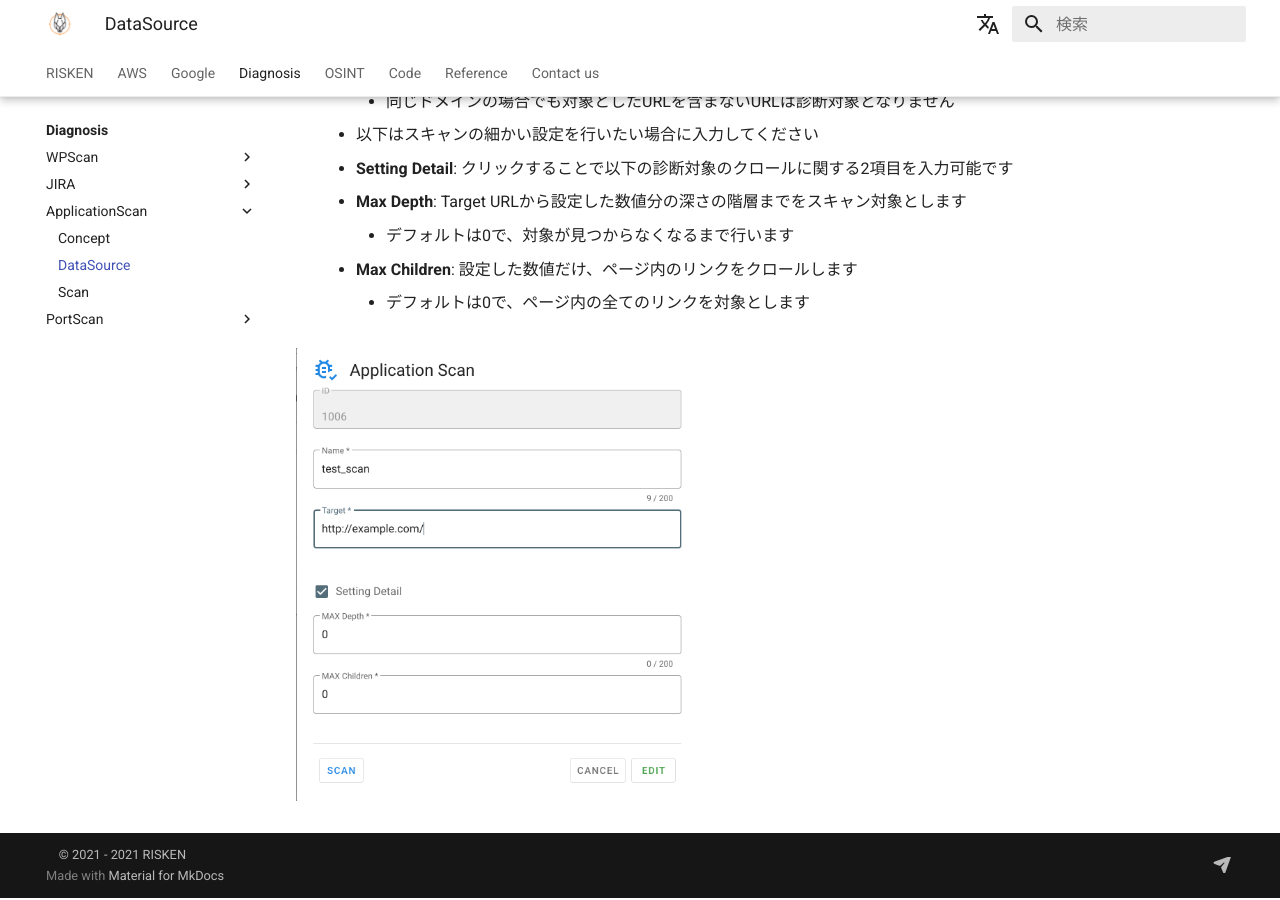
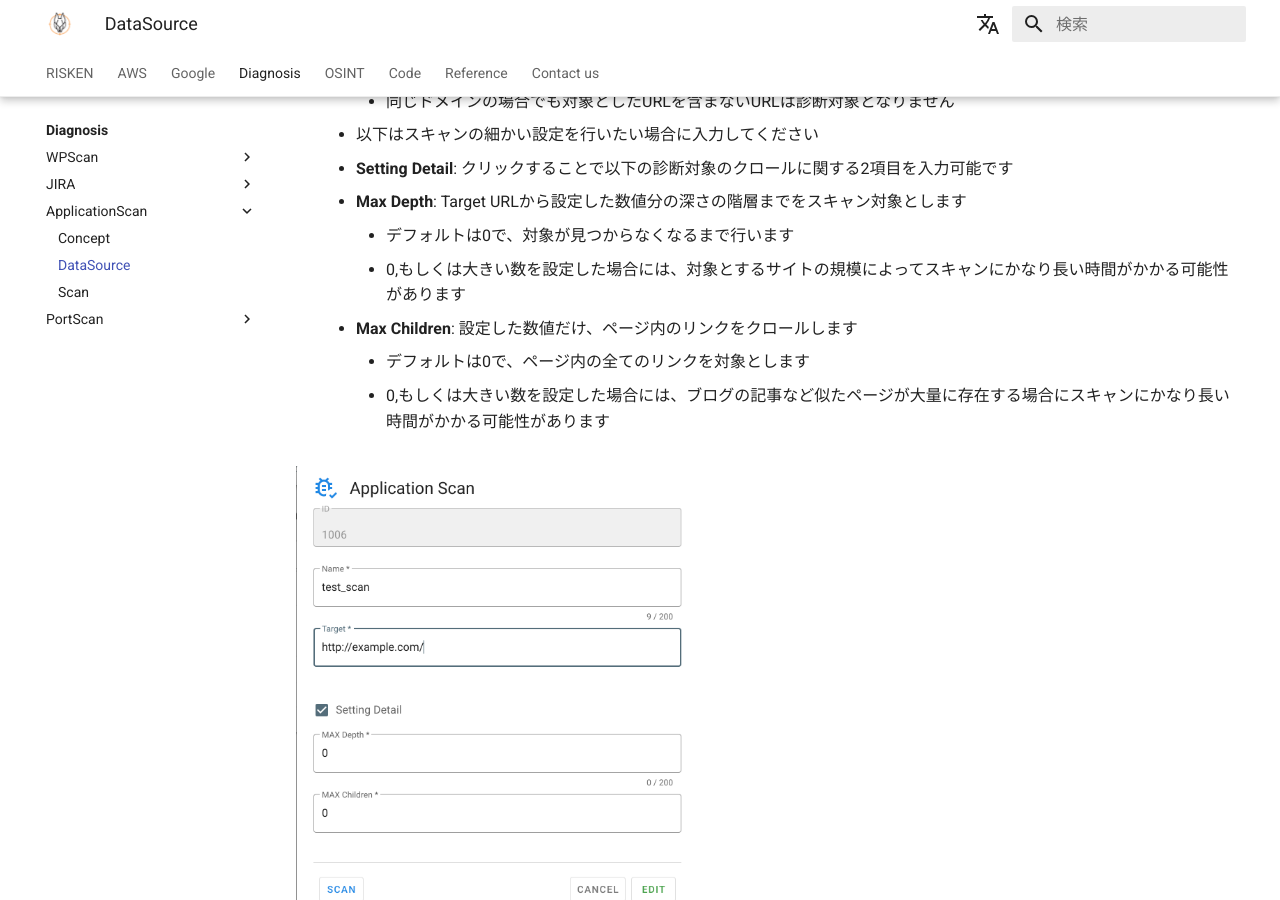
Before and after one commit to ca-risken/doc, an MkDocs documentation site: the page built from docs/diagnosis/applicationscan_datasource.md, in a window 1280 px wide and 900 px high, scrolled down 561 px. Built offline with MkDocs 1.6.1 and Material for MkDocs 9.7.7, drawn with Linux system fonts in a browser that asks for light colours; comment, search, counter and statistics services are not loaded.

Commit message:
update diagnosis applicationscan
オプションの注意事項を記載します

```diff
--- a/docs/diagnosis/applicationscan_datasource.md
+++ b/docs/diagnosis/applicationscan_datasource.md
@@ -18,7 +18,9 @@ ApplicationScanのデータソース設定について説明します
     - **Setting Detail**: クリックすることで以下の診断対象のクロールに関する2項目を入力可能です
     - **Max Depth**: Target URLから設定した数値分の深さの階層までをスキャン対象とします
         - デフォルトは0で、対象が見つからなくなるまで行います
+        - 0,もしくは大きい数を設定した場合には、対象とするサイトの規模によってスキャンにかなり長い時間がかかる可能性があります
     - **Max Children**: 設定した数値だけ、ページ内のリンクをクロールします
         - デフォルトは0で、ページ内の全てのリンクを対象とします
+        - 0,もしくは大きい数を設定した場合には、ブログの記事など似たページが大量に存在する場合にスキャンにかなり長い時間がかかる可能性があります
 
 ![applicationscan](/img/diagnosis/applicationscan.png){style="width:400px"}
```
